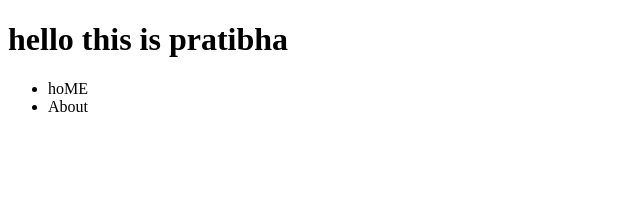
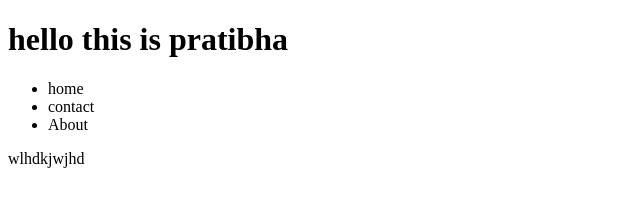
Before and after one commit to E-commerce12345/pratibha, a plain HTML site: page navbar/index.html in a window 1280 px wide. Shown: the whole page, without its empty margins (0-640 px from the left). Drawn offline with Linux system fonts and the light colour scheme.

Commit message:
second commit

```diff
--- a/navbar/index.html
+++ b/navbar/index.html
@@ -8,9 +8,10 @@
 <body>
     <h1>hello this is pratibha</h1>
     <ul>
-        <li>hoME</li>
+        <li>home</li>
+        <li>contact</li>
         <li>About </li>
-    </ul>
+    </ul>wlhdkjwjhd
 
 </body>
 </html>
```
